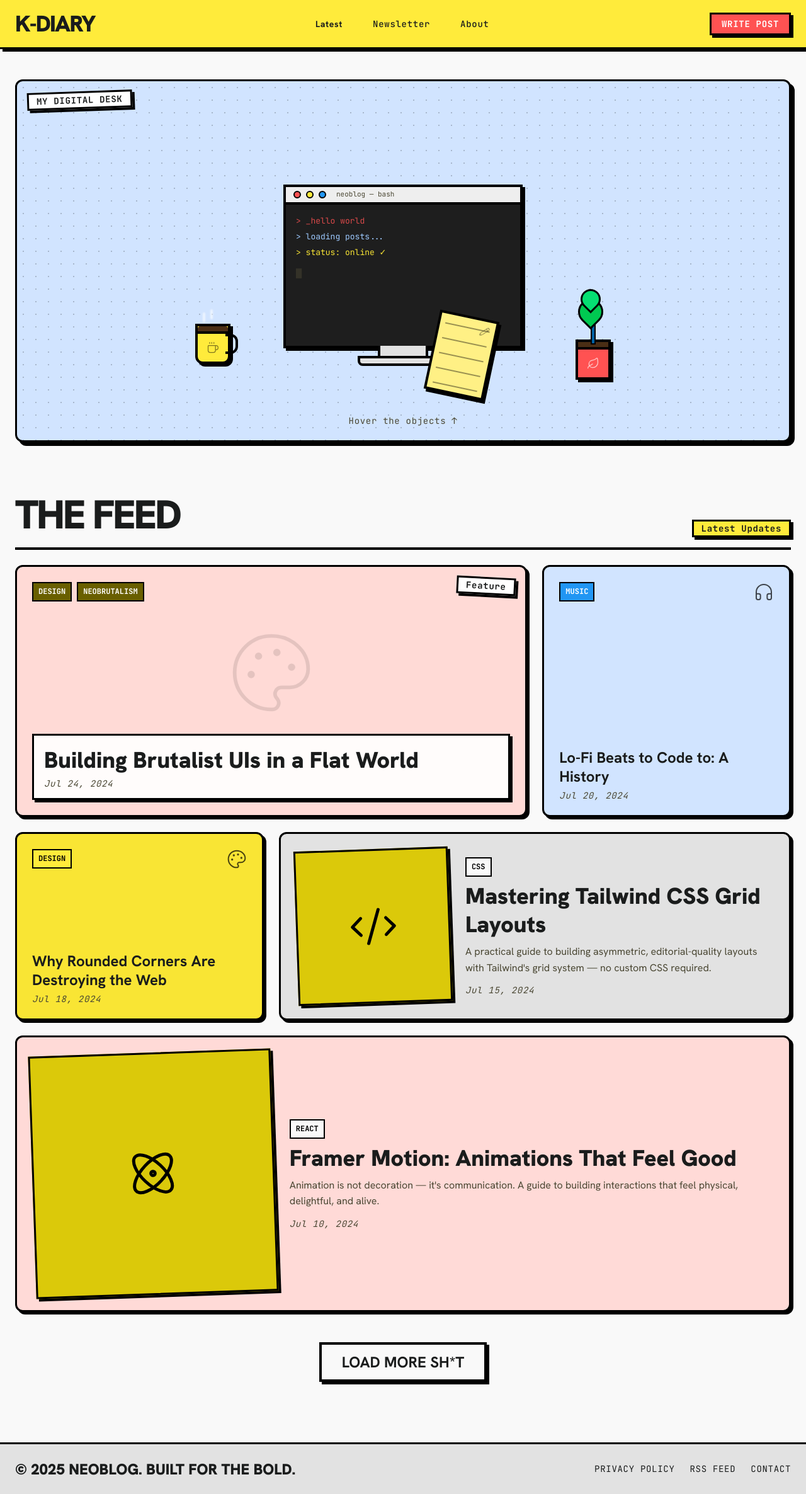
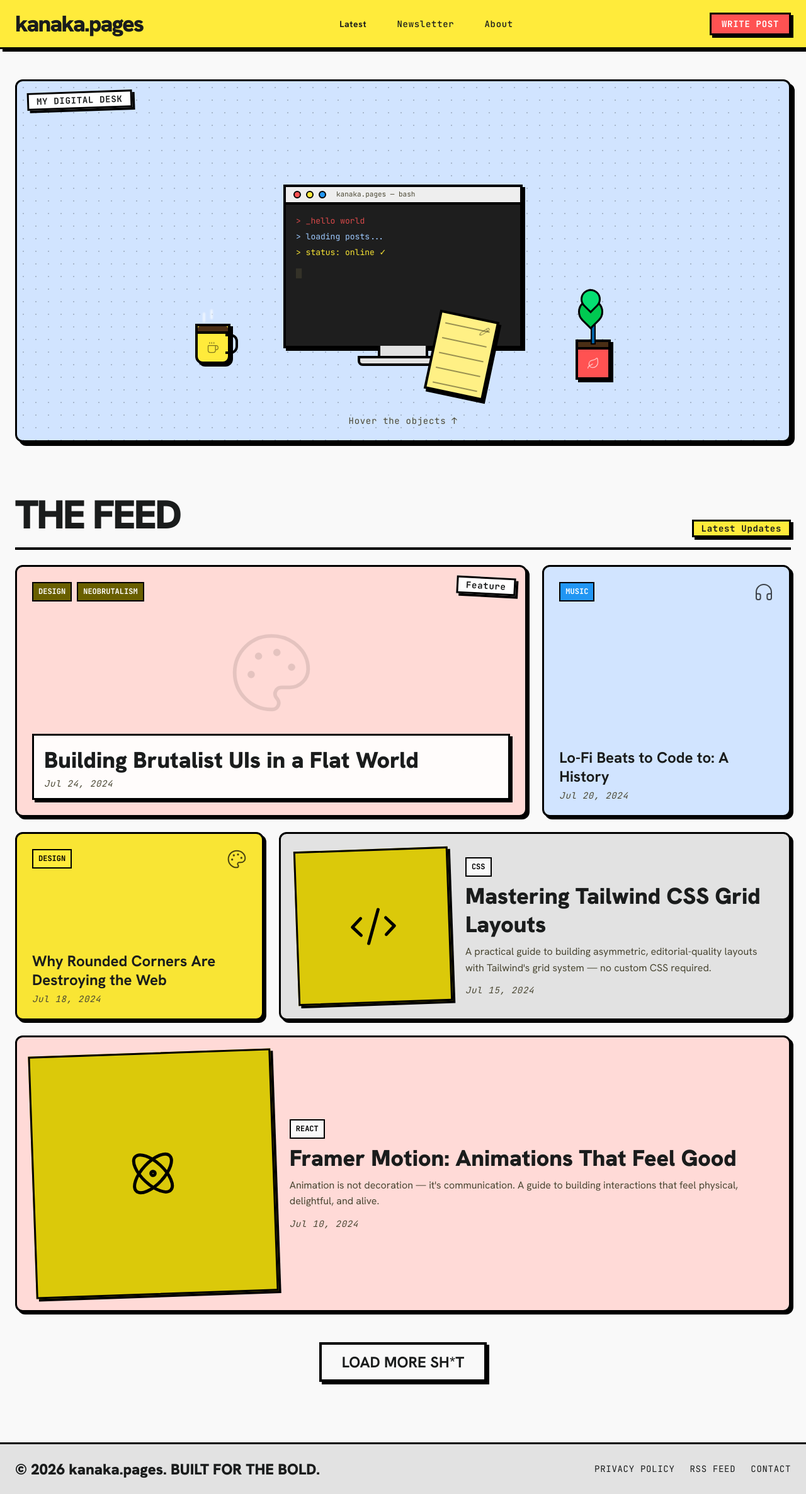
Before and after one commit to harsh07may/diaries, a Next.js app: page / in a window 1280 px wide. Shown: the whole page at 63% size. Built offline with nearby package versions, Linux system fonts and the light colour scheme.

Commit message:
feat: implement neobrutalist blog homepage, article layout, and hero section

```diff
--- a/src/app/layout.tsx
+++ b/src/app/layout.tsx
@@ -3,7 +3,7 @@ import { hankenGrotesk, jetbrainsMono } from "./fonts";
 import "./globals.css";
 
 export const metadata: Metadata = {
-  title: "Neoblog - My Digital Desk",
+  title: "kanaka.pages - My Digital Desk",
   description: "A bold, interactive personal blog built with neobrutalism.",
 };
 
--- a/src/app/page.tsx
+++ b/src/app/page.tsx
@@ -18,7 +18,7 @@ export default async function Home() {
 
       <footer className="bg-surface-container-highest w-full border-t-[3px] border-ink mt-gap-lg flex flex-col md:flex-row justify-between items-center px-margin-page py-gap-md gap-gap-md">
         <div className="font-sans text-headline-md font-black text-on-surface text-center md:text-left">
-          © 2025 NEOBLOG. BUILT FOR THE BOLD.
+          © 2026 kanaka.pages. BUILT FOR THE BOLD.
         </div>
         <div className="flex flex-wrap justify-center md:justify-end gap-gap-md font-mono text-label-mono uppercase">
           <Link
--- a/src/app/posts/[slug]/page.tsx
+++ b/src/app/posts/[slug]/page.tsx
@@ -95,6 +95,7 @@ export default async function PostPage({ params }: Props) {
             authorRole={post.authorRole}
             authorBio={post.authorBio}
             authorImage={post.authorImage}
+
           />
           <RelatedPosts posts={relatedPosts} />
         </aside>
@@ -103,7 +104,7 @@ export default async function PostPage({ params }: Props) {
       {/* Footer */}
       <footer className="bg-surface-container-highest w-full border-t-[3px] border-ink mt-gap-lg flex flex-col md:flex-row justify-between items-center px-margin-page py-gap-md gap-gap-md">
         <div className="font-sans text-headline-md font-black text-on-surface">
-          NEOBLOG
+          kanaka.pages
         </div>
         <div className="flex flex-wrap gap-gap-md font-mono text-label-mono uppercase">
           <Link
@@ -132,7 +133,7 @@ export default async function PostPage({ params }: Props) {
           </Link>
         </div>
         <div className="font-mono text-label-mono uppercase text-secondary">
-          © 2025 NEOBLOG. BUILT FOR THE BOLD.
+          © 2026 kanaka.pages. BUILT FOR THE BOLD.
         </div>
       </footer>
     </div>
--- a/src/components/HeroSection.tsx
+++ b/src/components/HeroSection.tsx
@@ -1,4 +1,4 @@
-import { Monitor, Coffee, Pencil, Leaf } from "lucide-react";
+import { Coffee, Leaf, Monitor, Pencil } from "lucide-react";
 
 export function HeroSection() {
   return (
@@ -26,7 +26,7 @@ export function HeroSection() {
             <div className="w-3 h-3 rounded-full bg-caution border-2 border-ink" />
             <div className="w-3 h-3 rounded-full bg-info border-2 border-ink" />
             <span className="ml-2 font-mono text-[11px] text-on-surface-variant">
-              neoblog — bash
+              kanaka.pages — bash
             </span>
           </div>
           {/* Terminal body */}
--- a/src/components/Navigation.tsx
+++ b/src/components/Navigation.tsx
@@ -5,15 +5,15 @@ export function Navigation() {
     <nav className="bg-primary-container w-full border-b-[3px] border-ink shadow-brutal flex justify-between items-center px-margin-page py-4 sticky top-0 z-50">
       <Link
         href="/"
-        className="font-sans text-headline-lg font-black tracking-tighter uppercase text-on-surface hover:scale-95 transition-transform"
+        className="font-sans text-headline-lg font-black tracking-tighter text-on-surface hover:scale-95 transition-transform"
       >
-        K-DIARY
+        kanaka.pages
       </Link>
 
       <div className="hidden md:flex items-center gap-gap-lg">
         <Link
           href="/"
-          className="text-on-surface font-bold underline decoration-[3px] font-label-mono text-label-mono hover:translate-x-[2px] hover:translate-y-[2px] transition-all duration-100"
+          className="text-on-surface font-bold underline decoration-[3px] font-label-mono text-label-mono hover:translate-x-0.5 hover:translate-y-0.5 transition-all duration-100"
         >
           Latest
         </Link>
```
Also changed, not shown: 3 other files (tests, documents, lock files or other folders).
